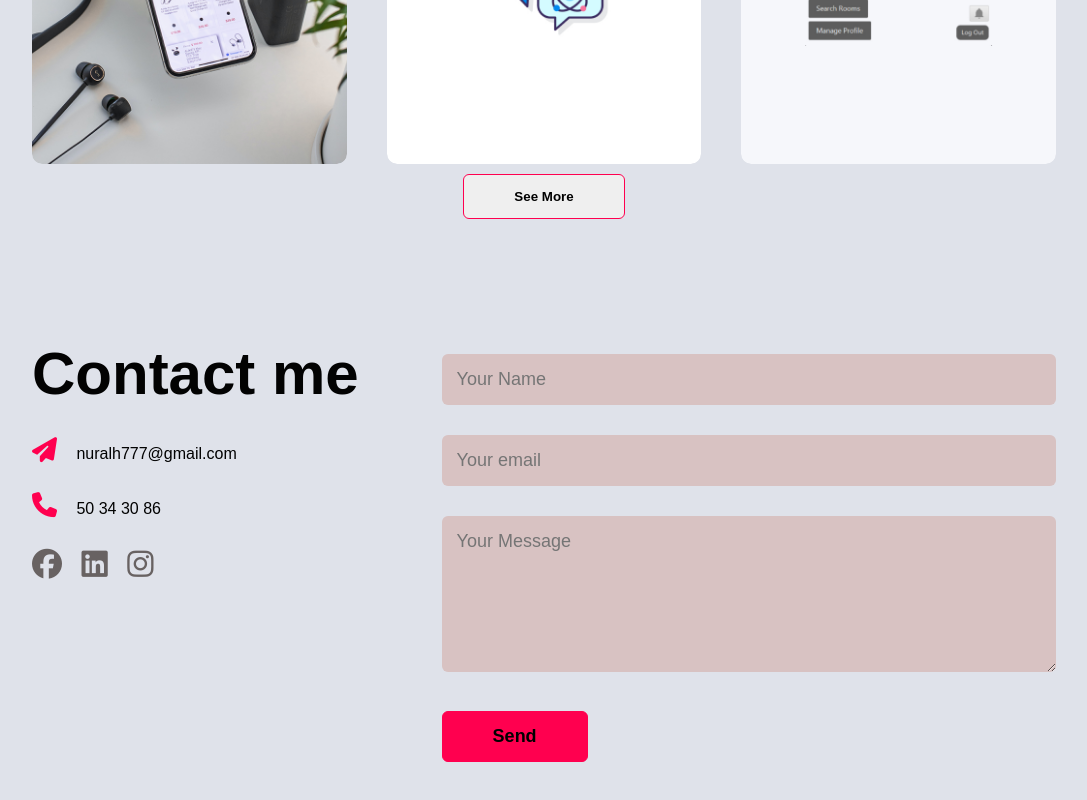
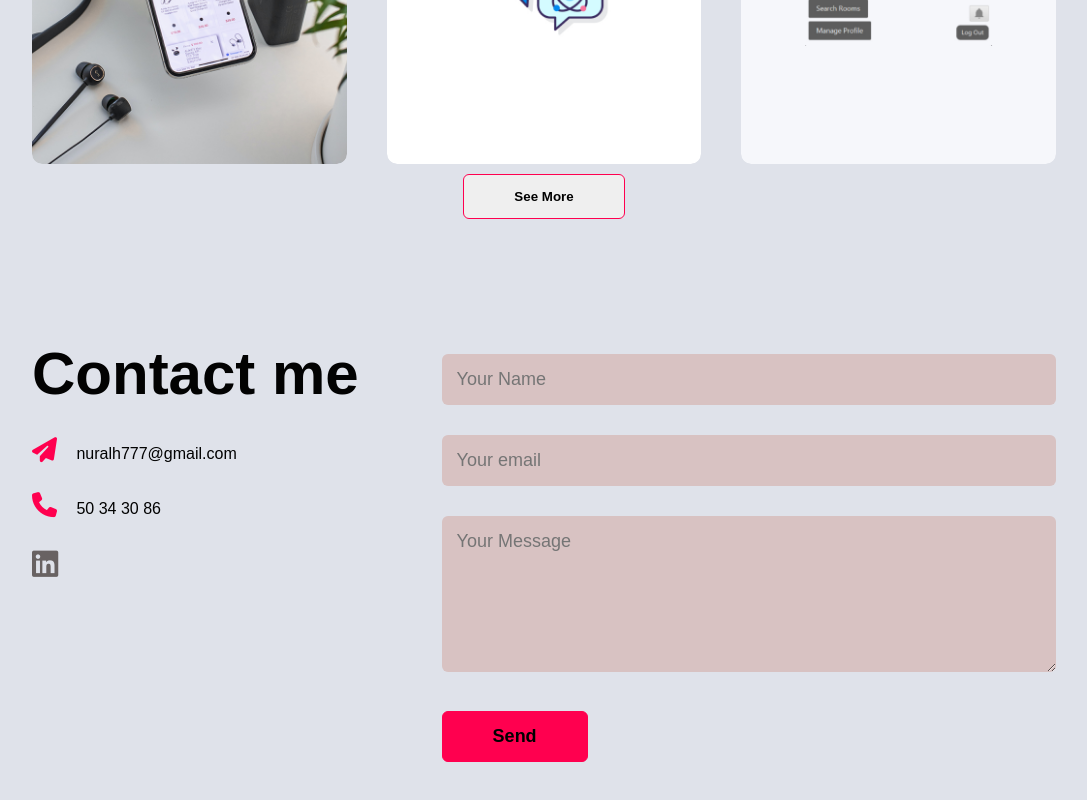
Before and after one commit to nural7h/Portfolio, a plain HTML site: page index.html in a window 1280 px wide. Shown: the part 2362-3162 px from the top of the page, without its empty margins (96-1183 px from the left). Drawn offline with nearby package versions, Linux system fonts and the light colour scheme.

Commit message:
Update index.html

```diff
--- a/index.html
+++ b/index.html
@@ -184,9 +184,8 @@
         <p><i class="fa-solid fa-paper-plane"></i> nuralh777@gmail.com</p>
         <p><i class="fa-solid fa-phone"></i> 50 34 30 86</p>
         <div class="social-icons">
-          <a href="https://www.facebook.com/nnural.13/"><i class="fa-brands fa-facebook"></i></a>
           <a href="https://www.linkedin.com/in/nural-hasan-473989250/"><i class="fa-brands fa-linkedin"></i></a>
-          <a href="https://www.instagram.com/nural7h/"><i class="fa-brands fa-instagram"></i></a>
+
         </div>
 
       </div>
```
